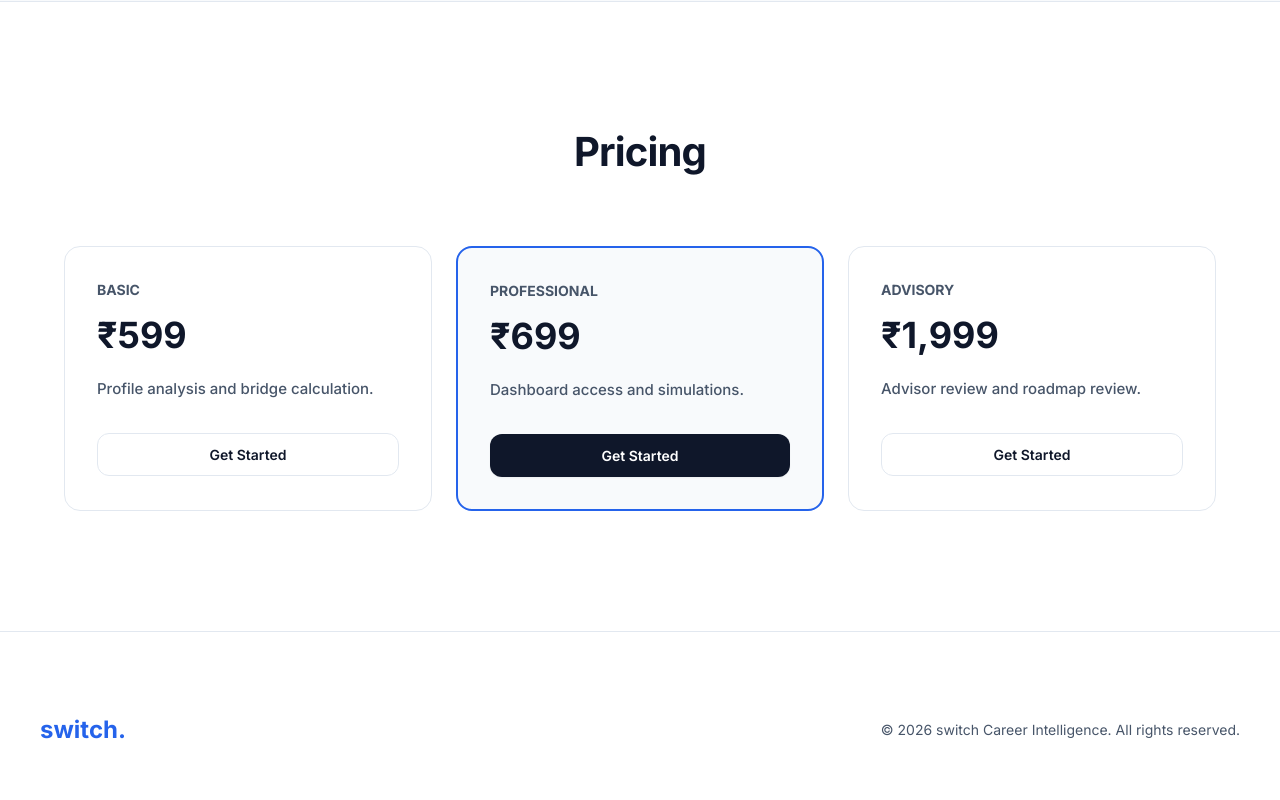
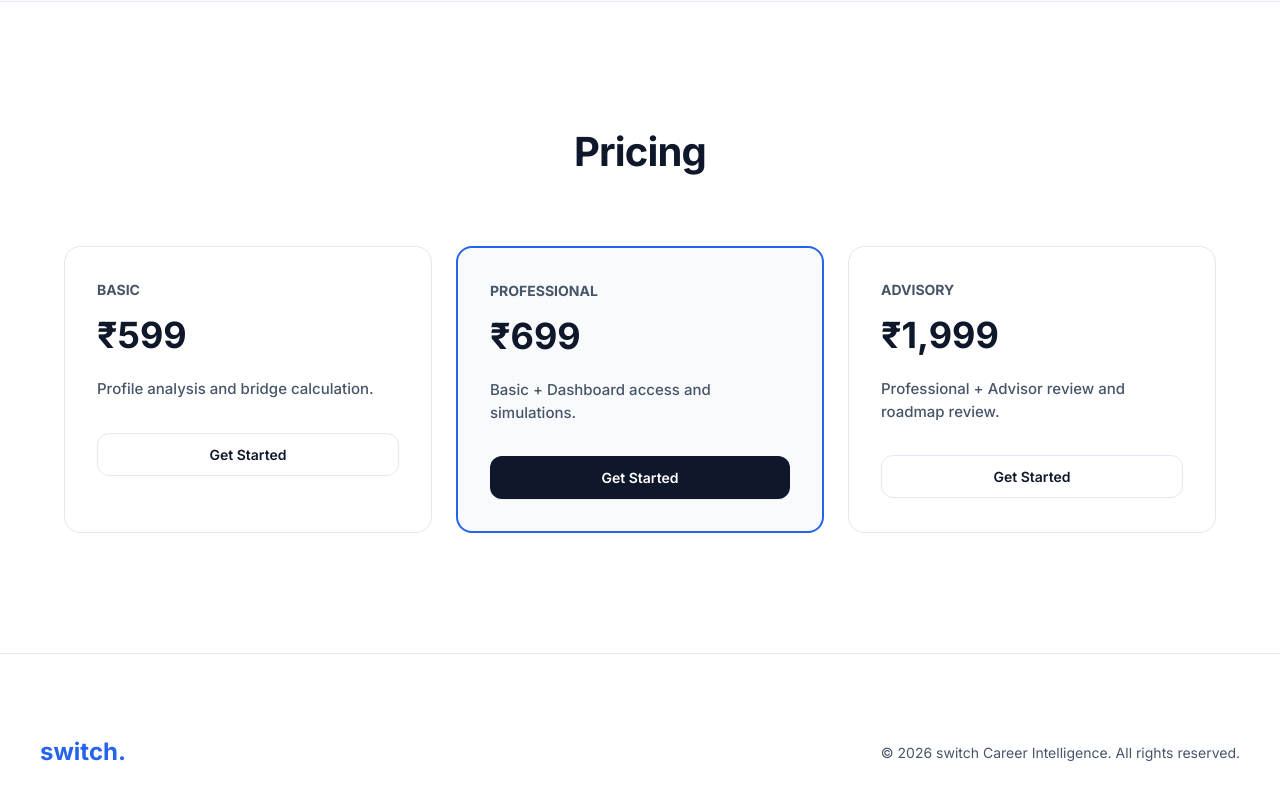
Before and after one commit to colinrozario/switch, a React (Vite) app in the folder frontend/: page / in a window 1280 px wide. Shown: the part 1909-2709 px from the top of the page. Built offline with nearby package versions, Linux system fonts and the light colour scheme; no server answers.

Commit message:
feat: add landing page with interactive earnings recovery dashboard

```diff
--- a/frontend/src/views/Home.jsx
+++ b/frontend/src/views/Home.jsx
@@ -249,8 +249,8 @@ const Home = () => {
                 <div style={{ display: 'grid', gridTemplateColumns: 'repeat(3, 1fr)', gap: '24px' }}>
                     {[
                         { title: "Basic", price: "₹599", desc: "Profile analysis and bridge calculation." },
-                        { title: "Professional", price: "₹699", desc: "Dashboard access and simulations." },
-                        { title: "Advisory", price: "₹1,999", desc: "Advisor review and roadmap review." }
+                        { title: "Professional", price: "₹699", desc: " Basic + Dashboard access and simulations." },
+                        { title: "Advisory", price: "₹1,999", desc: "Professional + Advisor review and roadmap review." }
                     ].map((tier, i) => (
                         <Card key={i} padding="32px" style={{ background: i === 1 ? 'var(--color-surface)' : '#FFFFFF', border: i === 1 ? '2px solid var(--color-accent)' : '1px solid var(--color-border)' }}>
                             <div style={{ fontSize: '14px', fontWeight: '800', textTransform: 'uppercase', color: 'var(--color-text-secondary)', marginBottom: '8px' }}>{tier.title}</div>
```
